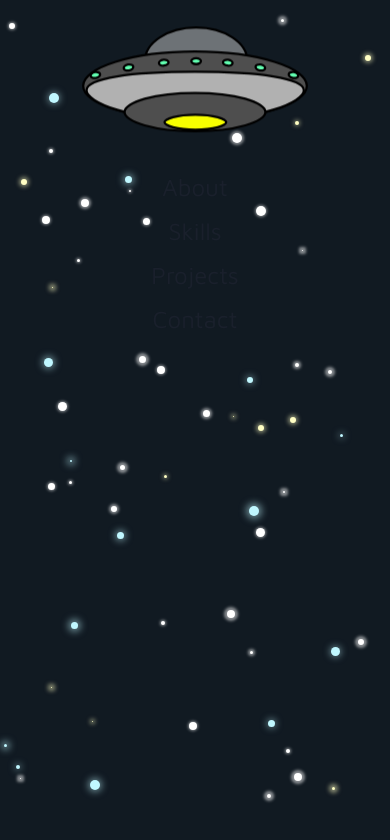
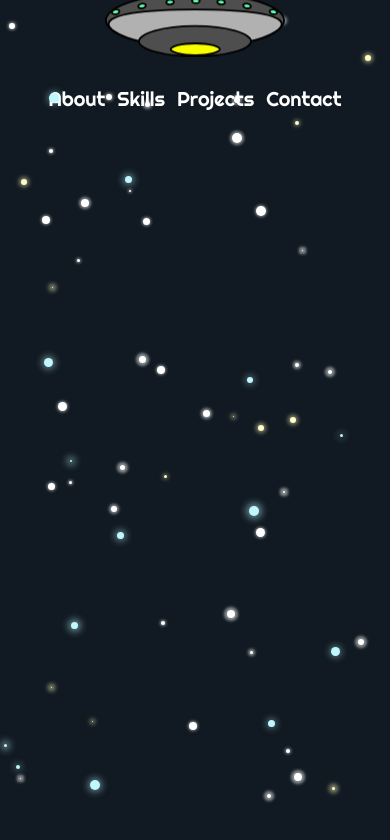
Before and after one commit to kahkoii/space-portfolio, a React (Create React App) app: page / in a window 390 px wide. Shown: the top 840 px of the page. Built offline with nearby package versions, Linux system fonts and the light colour scheme.

Commit message:
ref: modify styling for mobile

```diff
--- a/src/components/Navbar/Navbar.tsx
+++ b/src/components/Navbar/Navbar.tsx
@@ -11,10 +11,10 @@ const Navbar: React.FC = () => {
 
   return (
     <Flex
-      flexDir={{ base: "column", sm: "row" }}
-      marginTop={{ base: "20vh", sm: "30vh", lg: "300px" }}
-      gap={{ base: "8px", sm: "30px", lg: "80px" }}
-      fontSize={{ base: "2xl", lg: "3xl" }}
+      flexDir="row"
+      marginTop={{ base: "10vh", sm: "16vh", md: "140px" }}
+      gap={{ base: "12px", sm: "30px", lg: "80px" }}
+      fontSize={{ base: "xl", md: "2xl", lg: "3xl" }}
       textAlign="center"
       justifyContent="center"
     >
--- a/src/components/UFO/UFO.tsx
+++ b/src/components/UFO/UFO.tsx
@@ -1,19 +1,22 @@
 import { Image } from "@chakra-ui/react";
 import logo from "./ufo.svg";
 
-const UFO: React.FC = () => {
+const UFO: React.FC<{ percentage?: number }> = ({ percentage }) => {
   const a = 3; // eslint-disable-line
   return (
+    <>
       <Image
         src={logo}
         alt="UFO"
         position="absolute"
-      width={{ base: "58vw", md: "300px", lg: "520px" }}
-      top="30px"
+        width="46vw"
+        maxW="460px"
+        top="-6vw"
         alignSelf="center"
         className="ufo"
         zIndex="5"
       />
+    </>
   );
 };
 
--- a/src/main.css
+++ b/src/main.css
@@ -6,12 +6,17 @@
   font-family: "Maven Pro", sans-serif;
 }
 
-.navbar {
+.navlink {
   font-family: "Righteous", cursive;
+  color: white;
 }
 
 .ufo {
   animation: float 2.5s ease-in-out infinite;
+}
+
+.ufo-leave {
+  animation: leave 2.5s ease-in-out 1;
 }
 
 @keyframes float {
@@ -25,3 +30,12 @@
     transform: translatey(0px);
   }
 }
+
+@keyframes leave {
+  40% {
+    transform: scale(0.7);
+  }
+  100% {
+    transform: scale(2.4);
+  }
+}
```
Lines whose indentation alone changed are shown as unchanged.
